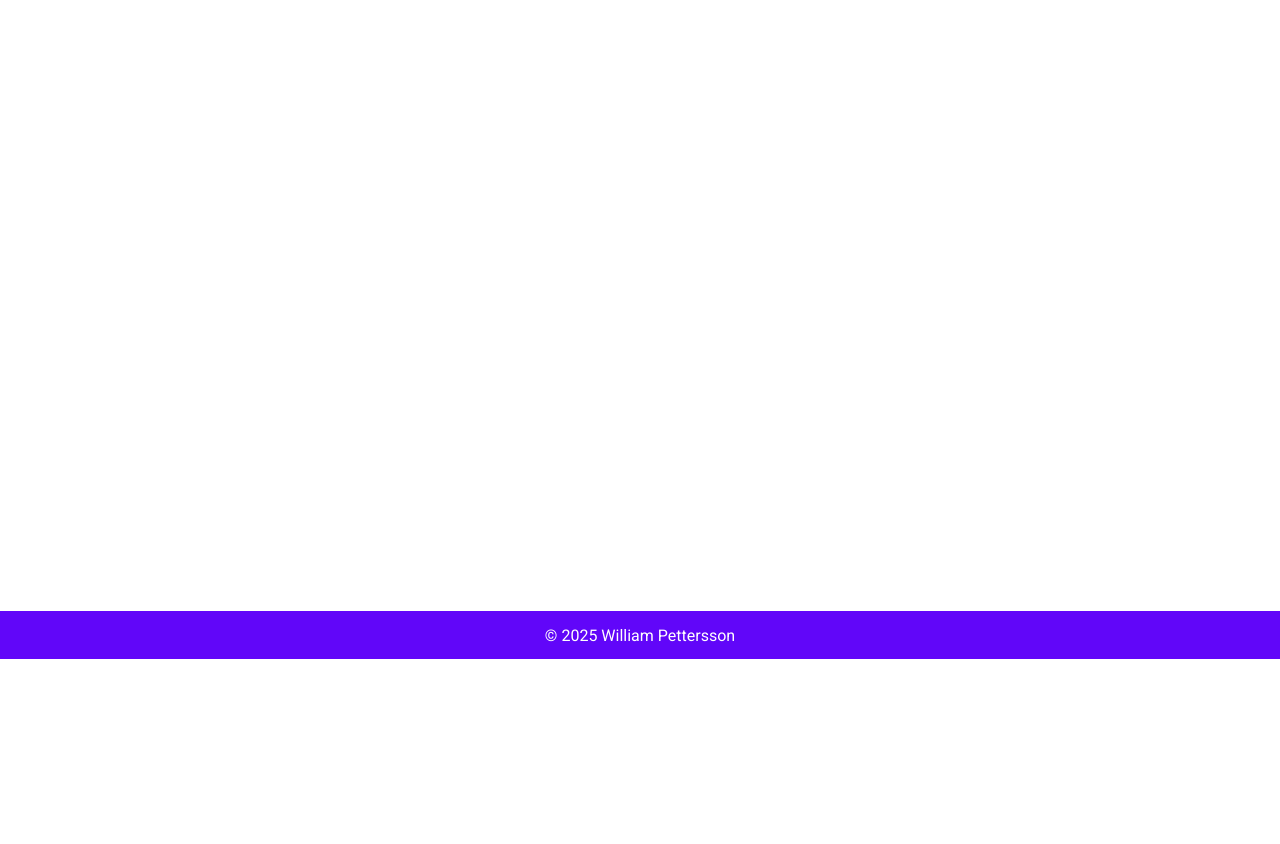
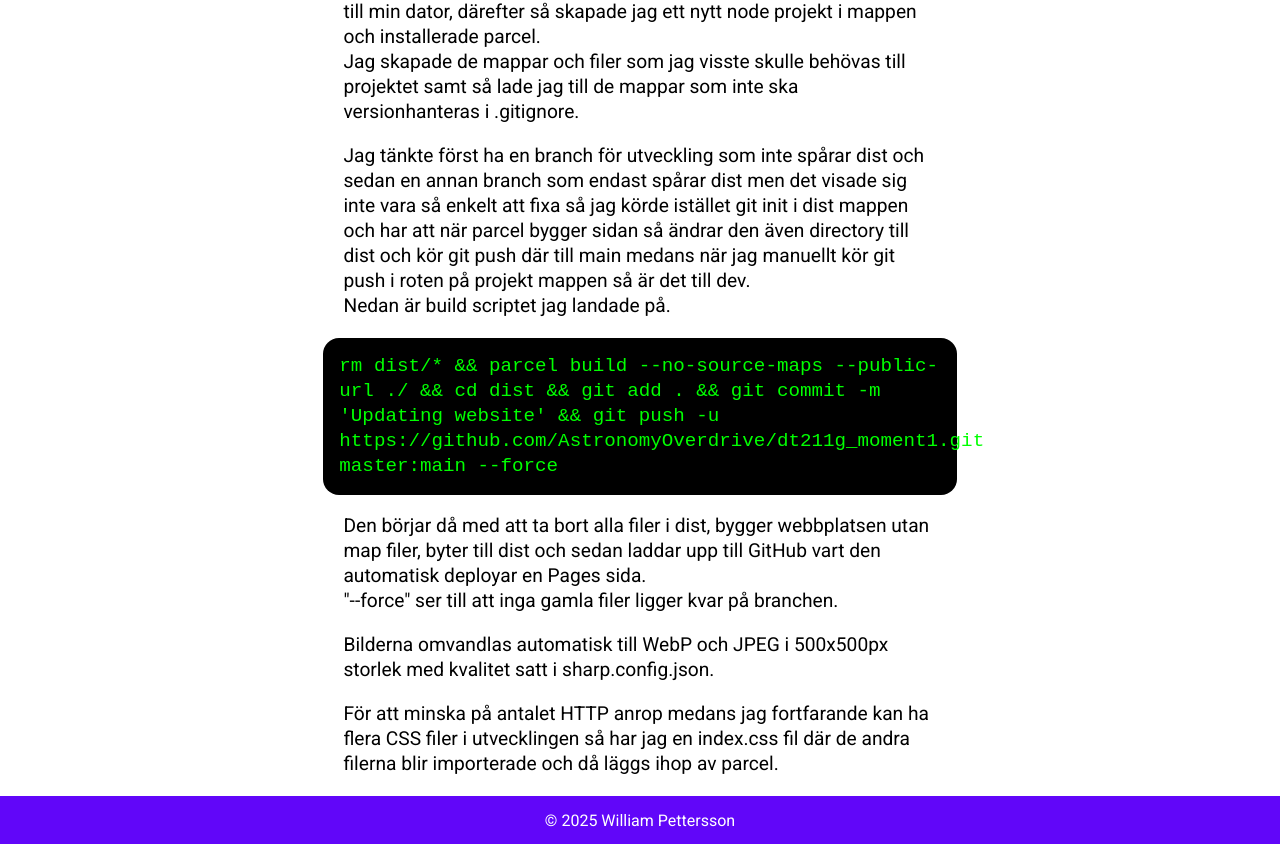
Before and after one commit to AstronomyOverdrive/dt211g_moment1, a website built with Parcel: page src/workflow.html in a window 1280 px wide. Shown: the part 141-985 px from the top of the page. Before the commit the page ends 800 px from the top, so only its background shows below. Built offline with nearby package versions, Linux system fonts and the light colour scheme.

Commit message:
Update workflow.html contents + main header

```diff
--- a/src/workflow.html
+++ b/src/workflow.html
@@ -14,7 +14,7 @@
                 <button id="menu-btn">Meny</button>
                 <div id="dropdown">
                     <ul>
-                        <li><a href="./">Startsida</a></li>
+                        <li><a href="./">DT211G - Moment 1</a></li>
                         <li><a href="pictures.html">Fotografier</a></li>
                         <li><a href="workflow.html">Arbetsprocess</a></li>
                     </ul>
@@ -22,7 +22,34 @@
             </nav>
         </header>
 
-        <main></main>
+        <main>
+            <section>
+                <h2>Arbetsprocess</h2>
+                <p>
+                    Jag började med att skapa ett nytt repo på GitHub som jag klonade till min dator, därefter så skapade jag ett nytt node projekt i mappen och installerade parcel.<br>
+                    Jag skapade de mappar och filer som jag visste skulle behövas till projektet samt så lade jag till de mappar som inte ska versionhanteras i .gitignore.
+                </p>
+                <p>
+                    Jag tänkte först ha en branch för utveckling som inte spårar dist och sedan en annan branch som endast spårar dist men det visade sig inte vara så enkelt att fixa
+                    så jag körde istället git init i dist mappen och har att när parcel bygger sidan så ändrar den även directory till dist och kör git push där till main medans
+                    när jag manuellt kör git push i roten på projekt mappen så är det till dev.<br>
+                    Nedan är build scriptet jag landade på.
+                </p>
+                <p style="font-family:monospace;background:black;color:lime;border-radius:1rem;padding:1rem;">
+                    rm dist/* &amp;&amp; parcel build --no-source-maps --public-url ./ &amp;&amp; cd dist &amp;&amp; git add . &amp;&amp; git commit -m 'Updating website' &amp;&amp; git push -u https://github.com/AstronomyOverdrive/dt211g_moment1.git master:main --force
+                </p>
+                <p>
+                    Den börjar då med att ta bort alla filer i dist, bygger webbplatsen utan map filer, byter till dist och sedan laddar upp till GitHub vart den automatisk deployar en Pages sida.<br>
+                    "--force" ser till att inga gamla filer ligger kvar på branchen.
+                </p>
+                <p>
+                    Bilderna omvandlas automatisk till WebP och JPEG i 500x500px storlek med kvalitet satt i sharp.config.json.
+                </p>
+                <p>
+                    För att minska på antalet HTTP anrop medans jag fortfarande kan ha flera CSS filer i utvecklingen så har jag en index.css fil där de andra filerna blir importerade och då läggs ihop av parcel.
+                </p>
+            </section>
+        </main>
 
         <footer>
             <div>© 2025 William Pettersson</div>
```
Also changed, not shown: src/index.html (+1 -1 lines), src/pictures.html (+1 -1 lines).
